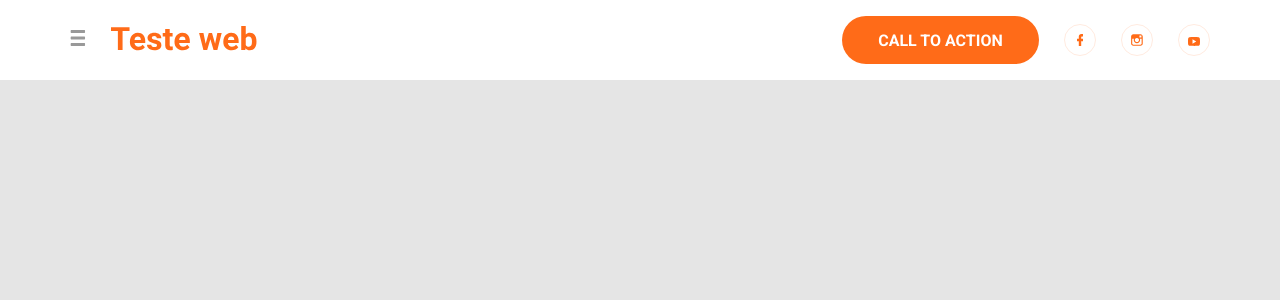
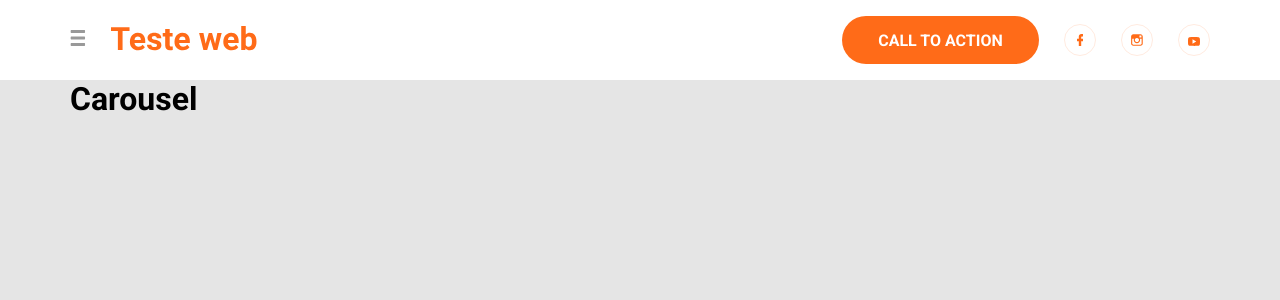
Before and after one commit to alexandreerick/desafio-yooh, a React (Create React App) app: page / in a window 1280 px wide. Shown: the top 300 px of the page. Built offline with nearby package versions, Linux system fonts and the light colour scheme.

Commit message:
inicio do carousel

```diff
--- a/src/App.jsx
+++ b/src/App.jsx
@@ -1,12 +1,16 @@
 import React from 'react';
 
 import Header from './components/Header';
+import Carousel from './components/Carousel';
 
 import './style.css';
 
 function App() {
   return (
-    <Header />
+    <>
+      <Header />
+      <Carousel />
+    </>
   );
 }
 
--- /dev/null
+++ b/src/components/Carousel/index.jsx
@@ -0,0 +1,11 @@
+import React from 'react';
+
+function Carousel() {
+  return (
+    <div className="container">
+      <h1>Carousel</h1>
+    </div>
+  );
+}
+
+export default Carousel;
```
Also changed, not shown: src/components/Header/style.css (+0 -12 lines), src/components/Carousel/style.css (added).
